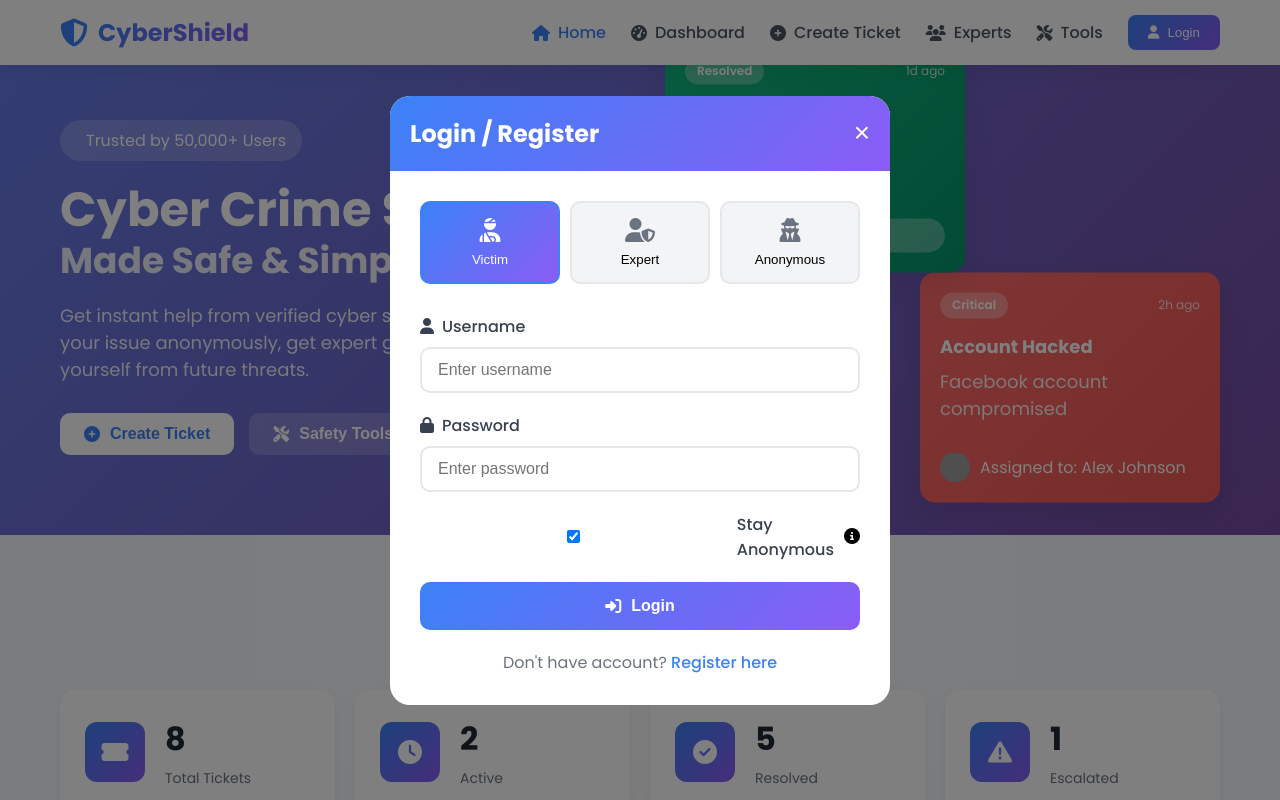
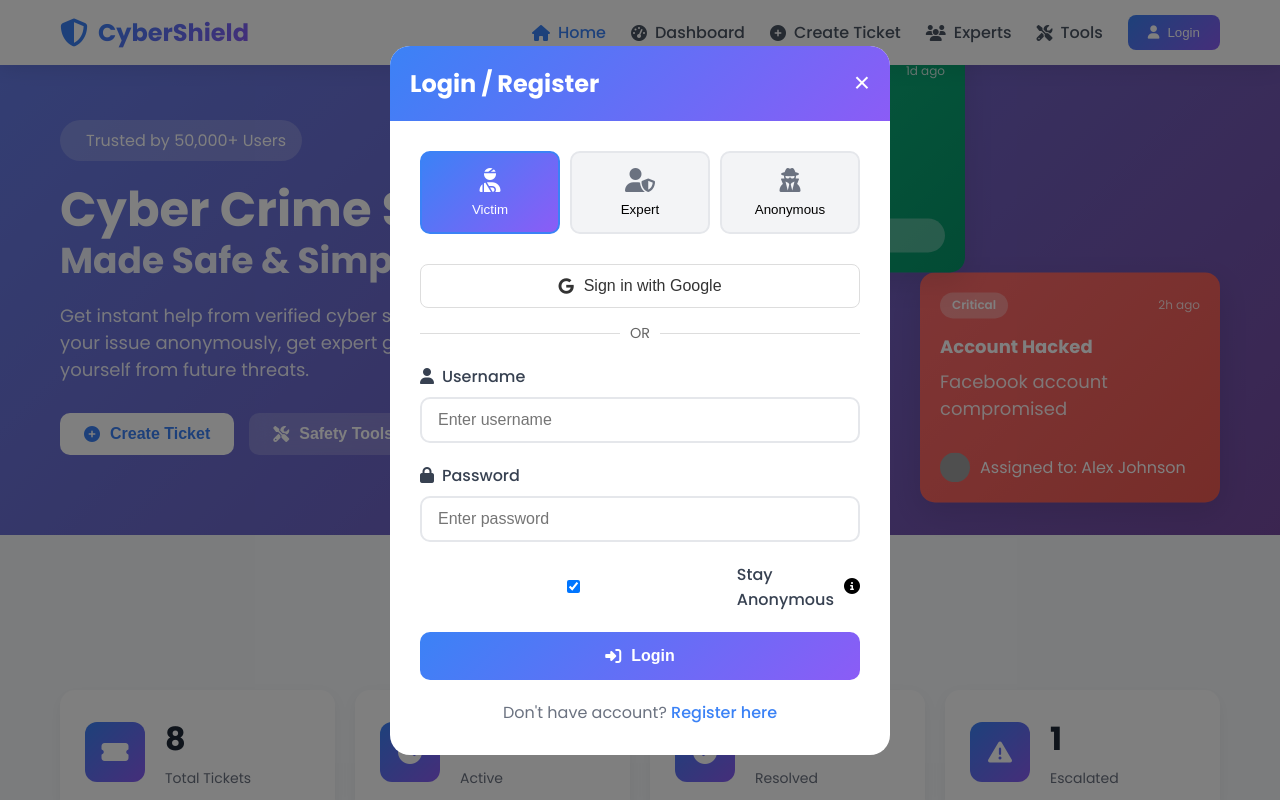
Before and after one commit to kri-jha/cyber-shield, a plain HTML site: page frontend/index.html in a window 1280 px wide. Both pictures are taken after a click on the button "Login". Shown: the top 800 px of the page. Drawn offline with Linux system fonts and the light colour scheme; grey boxes are pictures that could not be loaded; some icons are missing.

Commit message:
Add Google Login Feature

```diff
--- a/frontend/index.html
+++ b/frontend/index.html
@@ -1,13 +1,16 @@
 <!DOCTYPE html>
 <html lang="en">
+
 <head>
     <meta charset="UTF-8">
     <meta name="viewport" content="width=device-width, initial-scale=1.0">
     <title>CyberShield - Cyber Crime Support</title>
     <link rel="stylesheet" href="style.css">
     <link rel="stylesheet" href="https://cdnjs.cloudflare.com/ajax/libs/font-awesome/6.4.0/css/all.min.css">
-    <link href="https://fonts.googleapis.com/css2?family=Poppins:wght@300;400;500;600;700&display=swap" rel="stylesheet">
+    <link href="https://fonts.googleapis.com/css2?family=Poppins:wght@300;400;500;600;700&display=swap"
+        rel="stylesheet">
 </head>
+
 <body>
     <!-- Navigation -->
     <nav class="navbar">
@@ -67,6 +70,15 @@
                     </button>
                 </div>
 
+                <div class="social-login">
+                    <button type="button" class="btn-google" onclick="handleGoogleLogin()">
+                        <i class="fab fa-google"></i> Sign in with Google
+                    </button>
+                    <div class="divider">
+                        <span>OR</span>
+                    </div>
+                </div>
+
                 <form id="loginForm" onsubmit="handleLogin(event)">
                     <div class="form-group">
                         <label for="username"><i class="fas fa-user"></i> Username</label>
@@ -108,7 +120,8 @@
                     <span>Trusted by 50,000+ Users</span>
                 </div>
                 <h1>Cyber Crime Support <span>Made Safe & Simple</span></h1>
-                <p>Get instant help from verified cyber security experts. Share your issue anonymously, get expert guidance, and protect yourself from future threats.</p>
+                <p>Get instant help from verified cyber security experts. Share your issue anonymously, get expert
+                    guidance, and protect yourself from future threats.</p>
                 <div class="hero-buttons">
                     <button class="btn-primary" onclick="scrollToSection('create-ticket')">
                         <i class="fas fa-plus-circle"></i> Create Ticket
@@ -256,7 +269,9 @@
 
                     <div class="form-group">
                         <label for="ticketDescription"><i class="fas fa-file-alt"></i> Description *</label>
-                        <textarea id="ticketDescription" rows="4" placeholder="Provide detailed information about what happened, when it occurred, and any relevant details..." required></textarea>
+                        <textarea id="ticketDescription" rows="4"
+                            placeholder="Provide detailed information about what happened, when it occurred, and any relevant details..."
+                            required></textarea>
                     </div>
 
                     <div class="form-row">
@@ -275,10 +290,14 @@
                         <div class="form-group">
                             <label><i class="fas fa-fire"></i> Severity *</label>
                             <div class="severity-buttons">
-                                <button type="button" class="severity-btn low" onclick="selectSeverity('low')">Low</button>
-                                <button type="button" class="severity-btn medium active" onclick="selectSeverity('medium')">Medium</button>
-                                <button type="button" class="severity-btn high" onclick="selectSeverity('high')">High</button>
-                                <button type="button" class="severity-btn critical" onclick="selectSeverity('critical')">Critical</button>
+                                <button type="button" class="severity-btn low"
+                                    onclick="selectSeverity('low')">Low</button>
+                                <button type="button" class="severity-btn medium active"
+                                    onclick="selectSeverity('medium')">Medium</button>
+                                <button type="button" class="severity-btn high"
+                                    onclick="selectSeverity('high')">High</button>
+                                <button type="button" class="severity-btn critical"
+                                    onclick="selectSeverity('critical')">Critical</button>
                             </div>
                         </div>
                     </div>
@@ -295,7 +314,8 @@
                         <i class="fas fa-cloud-upload-alt"></i>
                         <p>Drop files here or click to upload</p>
                         <p class="upload-hint">Screenshots, emails, messages (Max 10MB each)</p>
-                        <input type="file" id="fileInput" multiple accept="image/*,.pdf,.doc,.docx" onchange="handleFileUpload()">
+                        <input type="file" id="fileInput" multiple accept="image/*,.pdf,.doc,.docx"
+                            onchange="handleFileUpload()">
                         <label for="fileInput" class="btn-secondary">Choose Files</label>
                     </div>
 
@@ -473,7 +493,8 @@
             </div>
 
             <div class="footer-bottom">
-                <p>&copy; 2024 CyberShield. All rights reserved. | <a href="#">Privacy Policy</a> | <a href="#">Terms of Service</a></p>
+                <p>&copy; 2024 CyberShield. All rights reserved. | <a href="#">Privacy Policy</a> | <a href="#">Terms of
+                        Service</a></p>
                 <div class="social-icons">
                     <a href="#"><i class="fab fa-twitter"></i></a>
                     <a href="#"><i class="fab fa-facebook"></i></a>
@@ -508,4 +529,5 @@
     <script src="utils/api.js"></script>
     <script src="script.js"></script>
 </body>
+
 </html>
--- a/frontend/script.js
+++ b/frontend/script.js
@@ -60,6 +60,38 @@ function toggleLogin() {
     const modal = document.getElementById('loginModal');
     if (modal) {
         modal.classList.toggle('active');
+    }
+}
+
+async function handleGoogleLogin() {
+    try {
+        const provider = new firebase.auth.GoogleAuthProvider();
+        const result = await auth.signInWithPopup(provider);
+        const user = result.user;
+
+        showNotification('Google Login Successful!', 'success');
+
+        // Sync with backend
+        const token = await user.getIdToken();
+        localStorage.setItem('auth_token', token);
+
+        // Call backend to ensure user exists
+        const apiResponse = await window.api.post('/auth/login', {});
+
+        // Save user info locally
+        localStorage.setItem('current_user', JSON.stringify({
+            uid: user.uid,
+            email: user.email,
+            username: user.displayName || user.email.split('@')[0],
+            picture: user.photoURL
+        }));
+
+        toggleLogin();
+        updateUIForLogin();
+
+    } catch (error) {
+        console.error('Google Login Error:', error);
+        showNotification(error.message, 'error');
     }
 }
 
--- a/frontend/style.css
+++ b/frontend/style.css
@@ -133,6 +133,51 @@ body {
 .mobile-menu a:hover {
     background: #f3f4f6;
     border-radius: 8px;
+}
+
+.social-login {
+    margin-bottom: 20px;
+}
+
+.btn-google {
+    width: 100%;
+    padding: 12px;
+    background: #fff;
+    color: #333;
+    border: 1px solid #ddd;
+    border-radius: 8px;
+    font-size: 1rem;
+    font-weight: 500;
+    cursor: pointer;
+    display: flex;
+    align-items: center;
+    justify-content: center;
+    gap: 10px;
+    transition: all 0.3s ease;
+}
+
+.btn-google:hover {
+    background: #f8f9fa;
+    box-shadow: 0 2px 4px rgba(0,0,0,0.1);
+}
+
+.divider {
+    display: flex;
+    align-items: center;
+    text-align: center;
+    margin: 15px 0;
+}
+
+.divider::before, .divider::after {
+    content: '';
+    flex: 1;
+    border-bottom: 1px solid #ddd;
+}
+
+.divider span {
+    padding: 0 10px;
+    color: #666;
+    font-size: 0.9rem;
 }
 
 /* Modal */
```
